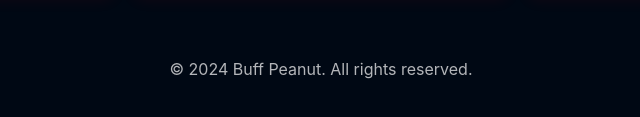
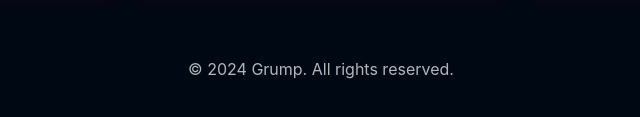
Before and after one commit to barugamon/grump, a plain HTML site: page index.html in a window 1280 px wide. Shown: the part 1194-1311 px from the top of the page, 319-959 px from the left. Drawn offline with Linux system fonts and the light colour scheme.

Commit message:
Update index.html

```diff
--- a/index.html
+++ b/index.html
@@ -163,7 +163,7 @@
         </main>
     </div>
     <footer>
-        <p>&copy; 2024 Buff Peanut. All rights reserved.</p>
+        <p>&copy; 2024 Grump. All rights reserved.</p>
     </footer>
 </body>
 </html>
```
